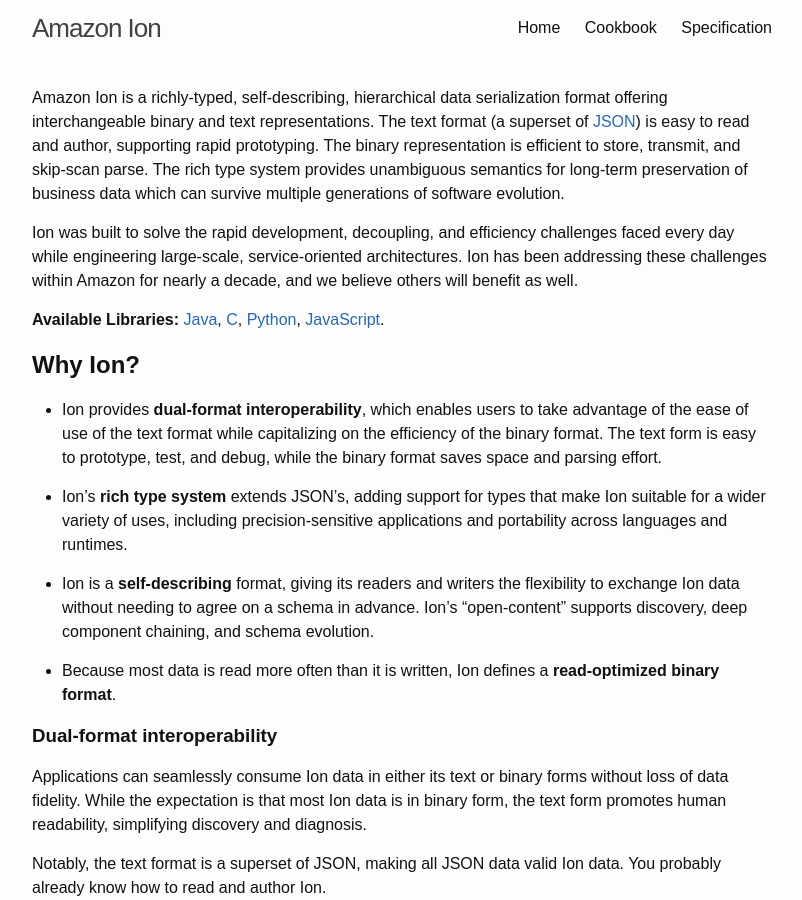
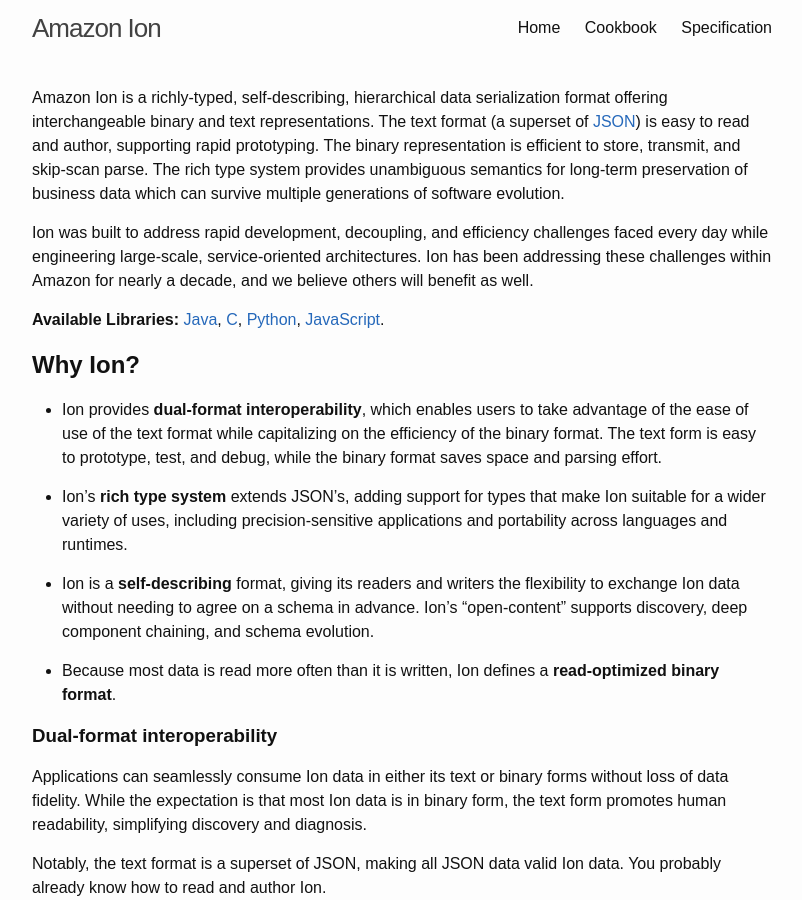
Before and after one commit to amazon-ion/ion-docs, a Jekyll site: the page built from index.md, in a window 1280 px wide and 900 px high. Shown: the whole window, without its empty margins (238-1040 px from the left). Built offline with Jekyll 4.4.1, drawn with Linux system fonts in a browser that asks for light colours.

Commit message:
Minor content changes.

```diff
--- a/index.md
+++ b/index.md
@@ -1,7 +1,7 @@
 ---
 title: Amazon Ion
 description: "Amazon Ion is a richly-typed, self-describing, hierarchical data serialization
-format offering interchangeable binary and text representations. Ion was built to solve the rapid development, decoupling, and efficiency challenges faced every day while engineering large-scale, service-oriented architectures. Ion has been addressing these challenges within Amazon for nearly
+format offering interchangeable binary and text representations. Ion was built to address rapid development, decoupling, and efficiency challenges faced every day while engineering large-scale, service-oriented architectures. Ion has been addressing these challenges within Amazon for nearly
 a decade, and we believe others will benefit as well."
 ---
 
@@ -13,7 +13,7 @@
 long-term preservation of business data which can survive multiple generations
 of software evolution.
 
-Ion was built to solve the rapid development, decoupling, and efficiency
+Ion was built to address rapid development, decoupling, and efficiency
 challenges faced every day while engineering large-scale, service-oriented
 architectures. Ion has been addressing these challenges within Amazon for nearly
 a decade, and we believe others will benefit as well.
```
Also changed, not shown: binary.md (+1 -1 lines), stringclob.md (+2 -2 lines), text.md (+1 -1 lines).
